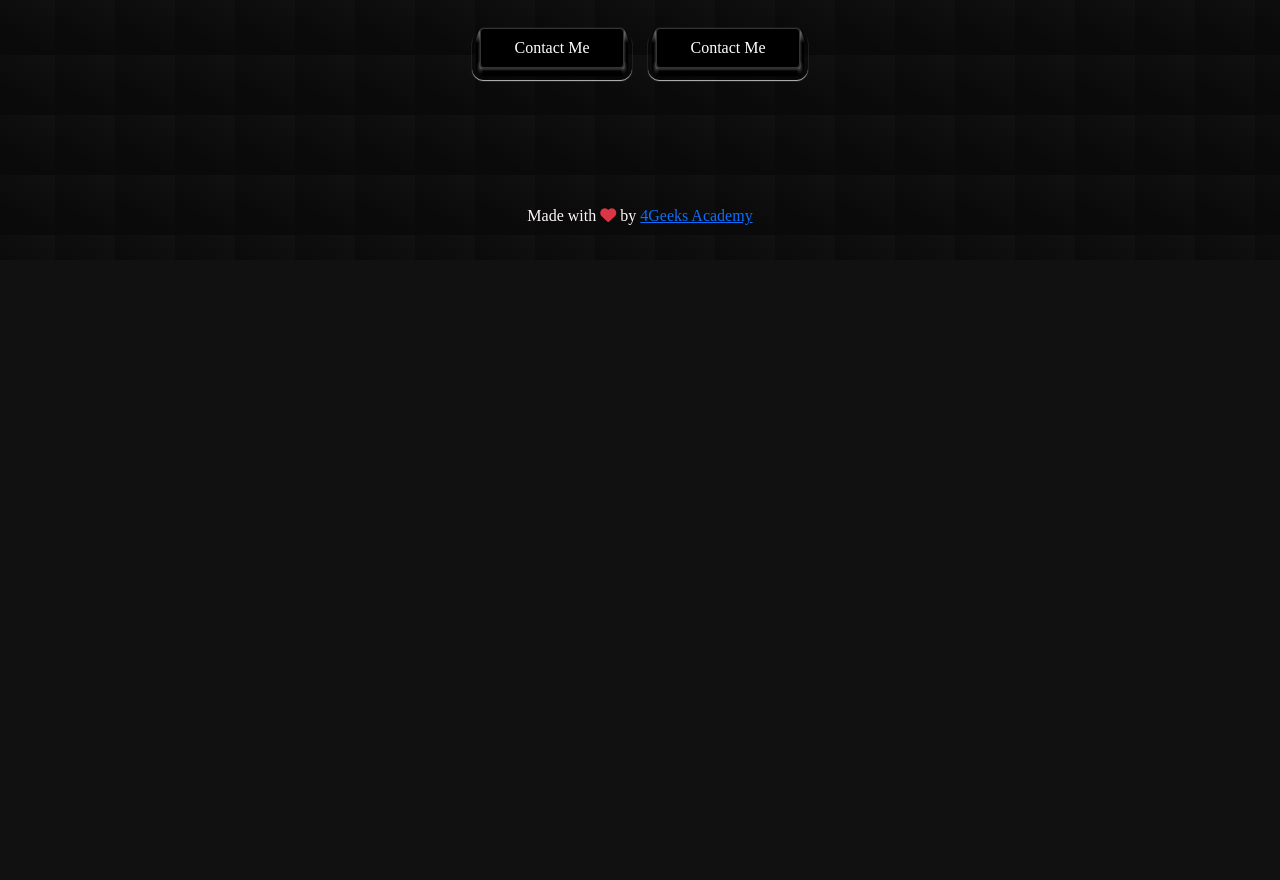
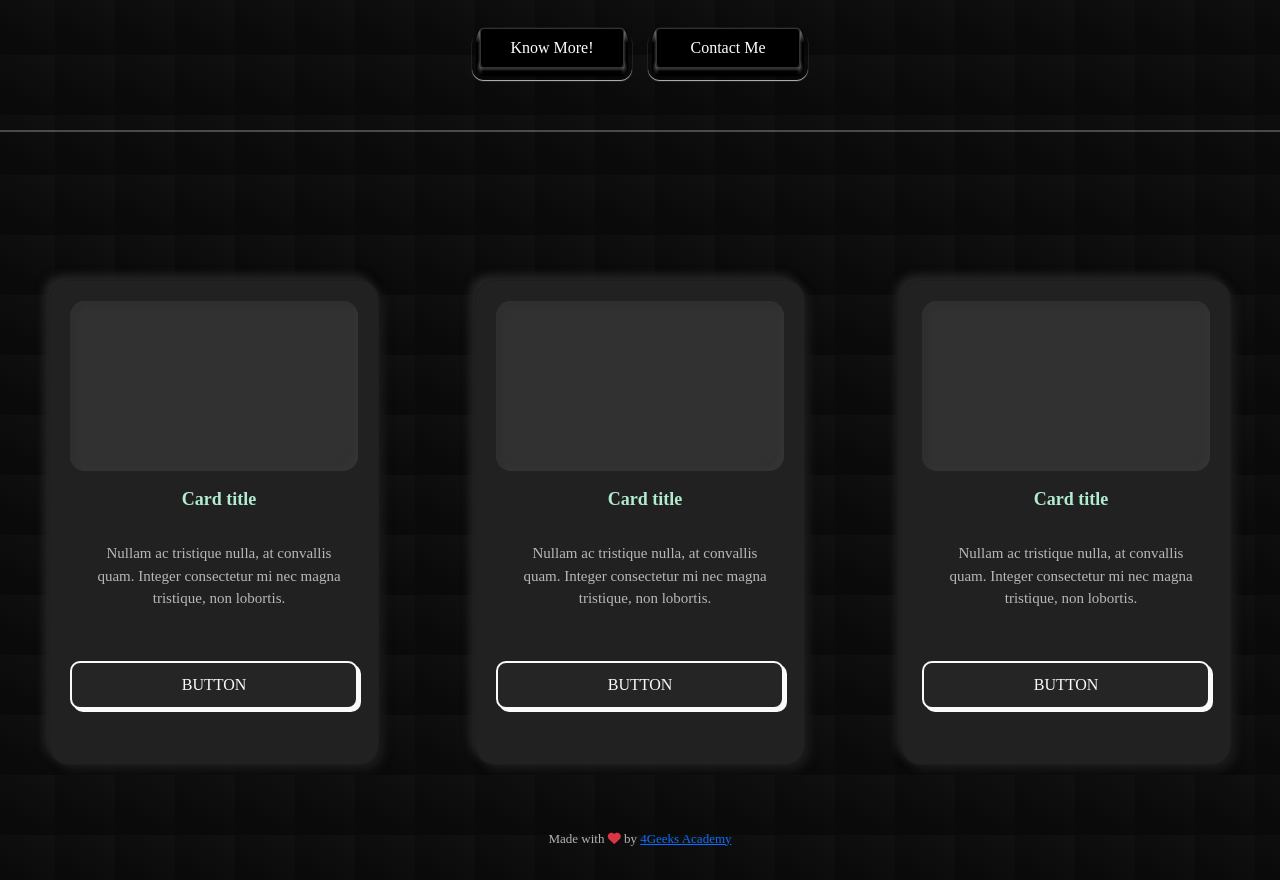
Before and after one commit to Sharguidev/personal-portafolio, a React app: page / in a window 1280 px wide. Shown: the part 540-1420 px from the top of the page. Before the commit the page ends 800 px from the top, so only its background shows below. Built offline with nearby package versions, Linux system fonts and the light colour scheme; no server answers; a web font is replaced by a local one.

Commit message:
carga incono tab, botones y cards, footer abajo

```diff
--- /dev/null
+++ b/src/front/js/component/cardProjects.js
@@ -0,0 +1,20 @@
+import React from "react";
+import { Link } from "react-router-dom";
+import "./../../styles/cardsProject.css";
+import { Btn_page_project } from "./downloadCV";
+
+const CardProjects = () => {
+    return (
+        <div id="projects" class="card mx-5 my-5" style={{ marginTop: "100px" }}>
+            <div class="card-image"></div>
+            <p class="card-title">Card title</p>
+            <p class="card-body">
+                Nullam ac tristique nulla, at convallis quam. Integer consectetur mi nec magna tristique, non lobortis.
+            </p>
+            <Btn_page_project />
+        </div>
+    );
+
+}
+
+export default CardProjects;
--- a/src/front/js/component/downloadCV.js
+++ b/src/front/js/component/downloadCV.js
@@ -46,7 +46,7 @@ export const Btn_3DContactaKnow = () => {
 
         <div className=" d-flex justify-content-center gap-3">
             <button type="button" className="btn-contact mt-4">
-                <div className="button-top">Contact Me</div>
+                <div className="button-top">Know More!</div>
                 <div className="button-bottom"></div>
                 <div className="button-base"></div>
             </button>
@@ -58,3 +58,11 @@ export const Btn_3DContactaKnow = () => {
         </div>
     );
 }
+
+export const Btn_page_project = () => {
+    return (
+        /* From Uiverse.io by levxyca */
+        <button className="btn-uid">Button</button>
+
+    );
+}
--- a/src/front/js/pages/home.js
+++ b/src/front/js/pages/home.js
@@ -2,6 +2,7 @@ import React, { useContext } from "react";
 import { Context } from "../store/appContext";
 import rigoImageUrl from "../../img/rigo-baby.jpg";
 import "../../styles/home.css";
+import CardProjects from "../component/cardProjects.js";
 
 import { AboutMe } from "../component/aboutMe";
 
@@ -10,7 +11,15 @@ export const Home = () => {
 
 	return (
 		<div className="text-center mt-5">
+
 			<AboutMe />
+			<hr style={{ height: "2px", backgroundColor: "white", marginTop: "50px" }} />
+			<div className="d-flex justify-content-center card-projects">
+				<CardProjects />
+				<CardProjects />
+				<CardProjects />
+
+			</div>
 		</div>
 	);
 };
--- a/src/front/styles/buttonCV.css
+++ b/src/front/styles/buttonCV.css
@@ -3,6 +3,7 @@ nav {
   position: sticky;
 }
 
+/* Button for download Cv */
 .botao {
   width: 125px;
   height: 40px;
@@ -84,7 +85,7 @@ nav {
   }
 }
 
-
+/* 3D buttons */
 
 /* From Uiverse.io by njesenberger */
 .btn-contact {
@@ -175,3 +176,23 @@ nav {
   background-color: rgba(0, 0, 0, .15);
   box-shadow: 0 1px 1px 0 rgba(255, 255, 255, .75), inset 0 2px 2px rgba(0, 0, 0, .25);
 }
+
+/* Button to go to an specific page */
+
+.btn-uid {
+  font-size: 1rem;
+  color: #fafafa;
+  text-transform: uppercase;
+  padding: 10px 10px;
+  border-radius: 10px;
+  border: 2px solid #fafafa;
+  background: #252525;
+  box-shadow: 3px 3px #fafafa;
+  cursor: pointer;
+  margin: 35px 0;
+}
+
+button:active {
+  box-shadow: none;
+  transform: translate(3px, 3px);
+}
--- /dev/null
+++ b/src/front/styles/cardsProject.css
@@ -0,0 +1,52 @@
+.card {
+    margin-top: 50px;
+    padding: 20px;
+    width: 330px;
+    min-height: 370px;
+    border-radius: 20px;
+    background: #212121;
+    box-shadow: 5px 5px 8px #1b1b1b,
+        -5px -5px 8px #272727;
+    transition: 0.4s;
+}
+
+.card:hover {
+    translate: 0 -10px;
+}
+
+.card-title {
+    font-size: 18px;
+    font-weight: 600;
+    color: #b2eccf;
+    margin: 15px 0 0 10px;
+}
+
+.card-image {
+    min-height: 170px;
+    background-color: #313131;
+    border-radius: 15px;
+    background: #313131;
+    box-shadow: inset 5px 5px 3px #2f2f2f,
+        inset -5px -5px 3px #333333;
+}
+
+.card-body {
+    margin: 13px 0 0 10px;
+    color: rgb(184, 184, 184);
+    font-size: 15px;
+}
+
+.footer {
+    float: right;
+    margin: 28px 0 0 18px;
+    font-size: 13px;
+    color: #b3b3b3;
+}
+
+.by-name {
+    font-weight: 700;
+}
+
+.card-projects {
+    margin-top: 100px;
+}
--- a/src/front/styles/index.css
+++ b/src/front/styles/index.css
@@ -13,6 +13,8 @@ body {
     background-position: -5px -5px;
     /* 0.577=tan(30deg)*/
 }
+
+
 
 .link-aboutme {
     text-decoration: none;
@@ -34,7 +36,7 @@ body {
 
 
 footer {
-    position: absolute;
+    position: relative;
     bottom: 0;
     width: 100%;
 }
--- a/template.html
+++ b/template.html
@@ -3,7 +3,7 @@
     <head>
         <meta name="viewport" content="width=device-width, initial-scale=1.0">
         <meta charset="UTF-8">
-        <title>Hello Rigo with Vanilla.js</title>
+        <title>Sharguidev</title>
         <link href="https://cdn.jsdelivr.net/npm/bootstrap@5.1.3/dist/css/bootstrap.min.css" rel="stylesheet" integrity="sha384-1BmE4kWBq78iYhFldvKuhfTAU6auU8tT94WrHftjDbrCEXSU1oBoqyl2QvZ6jIW3" crossorigin="anonymous">
         <!-- FontAwesome v6.1.2 -->
         <link rel="stylesheet" href="https://cdnjs.cloudflare.com/ajax/libs/font-awesome/6.1.2/css/all.min.css">
```
Also changed, not shown: public/index.html (+26 -1 lines), bundle.js (added), public/7.ico (added).
